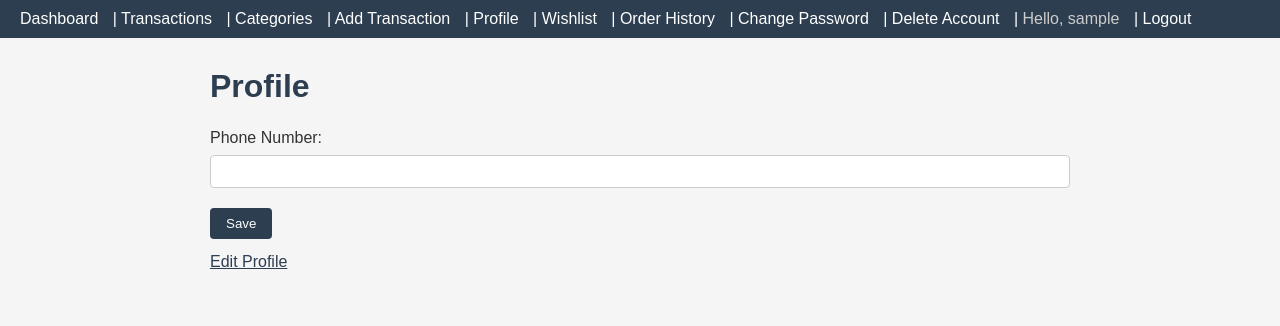
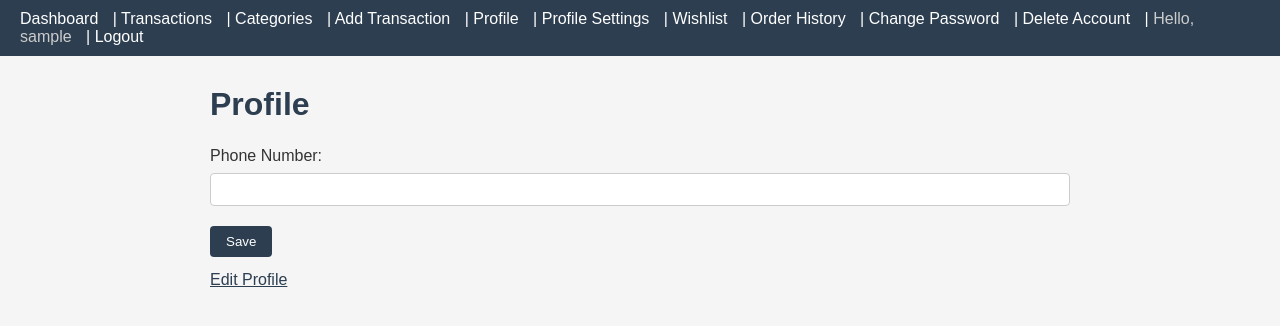
Before and after one commit to rajpaladiya2004/Personal-Finance-Tracker, a Django app: page /profile/ in a window 1280 px wide. Shown: the top 326 px of the page. Run offline with Django 4.2, Linux system fonts and the light colour scheme; the visitor is signed in with stand-in values (Sample User, id 1); data comes from the database, SQL or seed files in the repository.

Commit message:
add dashboard profile settings section

```diff
--- a/expenses/urls.py
+++ b/expenses/urls.py
@@ -41,6 +41,7 @@ urlpatterns = [
     path('delete-account/confirm/', views.delete_account, name='delete_account_confirm'),
     path('order-history/', views.order_history, name='order_history'),
     path('wishlist/', views.wishlist, name='wishlist'),
+    path('profile-settings/', views.profile_settings, name='profile_settings'),
     path('profile/', views.profile, name='profile'),
     path('category/add/', views.add_category, name='add_category'),
     path('category/', views.category_list, name='category_list'),
--- a/expenses/views.py
+++ b/expenses/views.py
@@ -81,6 +81,11 @@ def order_history(request):
 @login_required
 def wishlist(request):
     return render(request, 'expenses/wishlist.html')
+
+
+@login_required
+def profile_settings(request):
+    return render(request, 'expenses/profile_settings.html')
 
 
 @login_required
--- a/templates/base.html
+++ b/templates/base.html
@@ -15,6 +15,7 @@
             <a href="{% url 'expenses:category_list' %}">Categories</a> |
             <a href="{% url 'expenses:add_transaction' %}">Add Transaction</a> |
             <a href="{% url 'expenses:profile' %}">Profile</a> |
+            <a href="{% url 'expenses:profile_settings' %}">Profile Settings</a> |
             <a href="{% url 'expenses:wishlist' %}">Wishlist</a> |
             <a href="{% url 'expenses:order_history' %}">Order History</a> |
             <a href="{% url 'expenses:change_password' %}">Change Password</a> |
--- a/templates/expenses/dashboard.html
+++ b/templates/expenses/dashboard.html
@@ -25,6 +25,10 @@
     <h2>Wishlist</h2>
     <p>View your saved items here.</p>
     <p><a href="{% url 'expenses:wishlist' %}">Wishlist</a></p>
+
+    <h2>Profile Settings</h2>
+    <p>Manage your profile information here.</p>
+    <p><a href="{% url 'expenses:profile_settings' %}">Profile Settings</a></p>
 
     <div class="summary-boxes">
         <div class="summary-box income">
```
